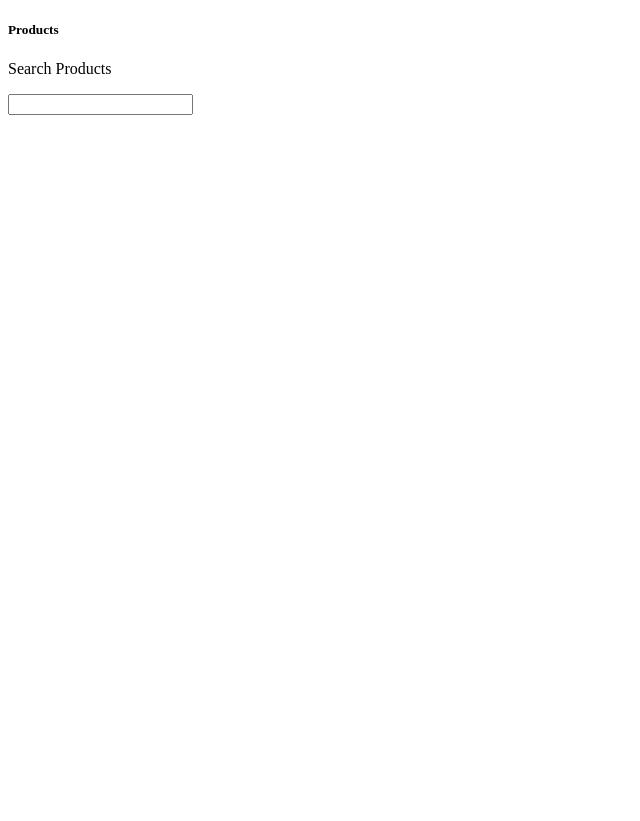
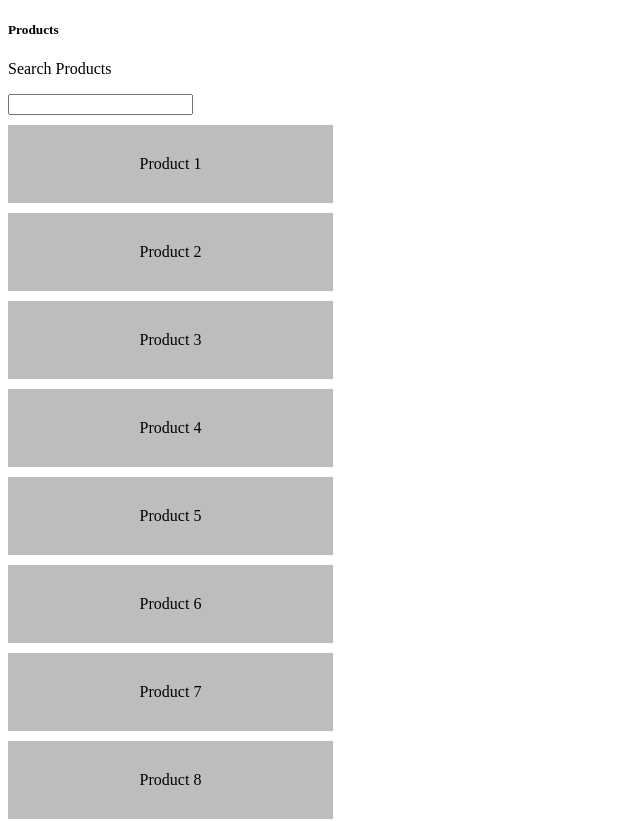
Before and after one commit to jithinbalakrishnan/hotstar, a React (Vite) app: page /products in a window 1280 px wide. Shown: the top 821 px of the page, without its empty margins (0-640 px from the left). Before the commit the page ends 800 px from the top, so only its background shows below. Built offline with nearby package versions, Linux system fonts and the light colour scheme.

Commit message:
Enable the list

```diff
--- a/src/components/Products/Products.js
+++ b/src/components/Products/Products.js
@@ -45,7 +45,7 @@ const Products = () => {
         <input onChange={handleInputChange}></input>
       </div>
       <div className="p-container">
-        {/* <ProductList list={filteredProducts} /> */}
+        <ProductList list={filteredProducts} />
       </div>
     </>
   );
```
